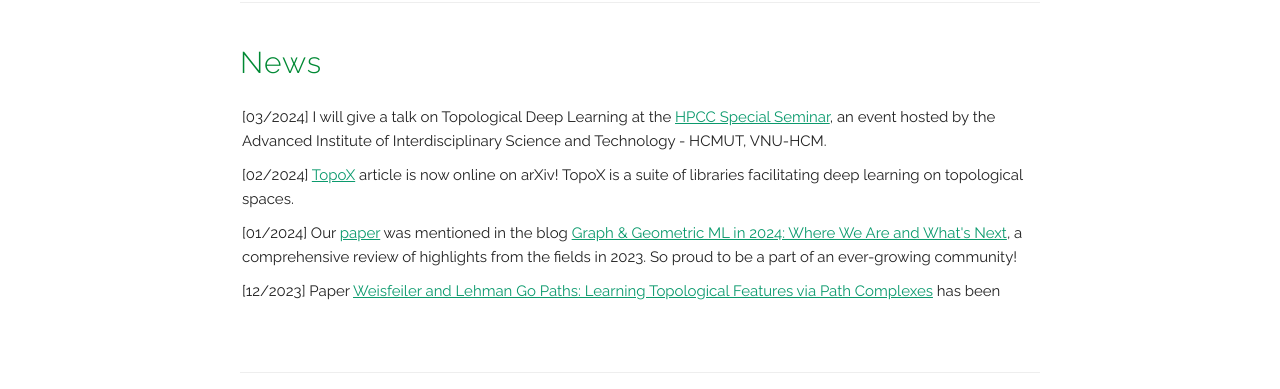
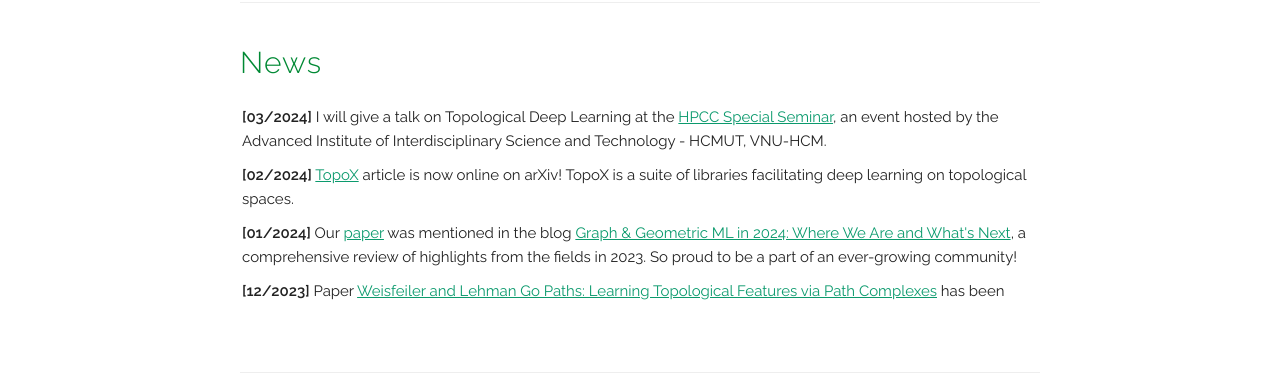
Before and after one commit to quang-truong/quang-truong.github.io, a Jekyll site: the page built from index.html, in a window 1280 px wide and 900 px high, scrolled down 541 px. Shown: the part 152-541 px from the top of the window. Built offline with Jekyll 4.4.1, drawn with Linux system fonts in a browser that asks for light colours; some web fonts are replaced; some of the changed text lies outside the part shown.

Commit message:
bold dates

```diff
--- a/index.html
+++ b/index.html
@@ -39,21 +39,21 @@ title: Home
   <h4>News</h4>
   <!-- <p> Scroll for older news </p> -->
   <UL style="list-style-type: none; padding: 2px; overflow-y: scroll; height:200px;">
-    <li> [03/2024]
+    <li> <b>[03/2024]</b>
       I will give a talk on Topological Deep Learning at the <a href="https://hpcc.vn/event/hpcc-special-seminar-decoding-computational-challenges/" target="_blank">HPCC Special Seminar</a>, an event hosted by the Advanced Institute
       of Interdisciplinary Science and Technology - HCMUT, VNU-HCM.
     </li>
-    <li> [02/2024]
+    <li> <b>[02/2024]</b>
       <a href="#selected-TopoX2024" onclick="switchToSelectedTab()">TopoX</a> article is now online on arXiv! TopoX is a suite of libraries facilitating deep learning on topological spaces.
     </li>
-    <li> [01/2024]
+    <li> <b>[01/2024]</b>
       Our <a href="#selected-WLPath2023" onclick="switchToSelectedTab()">paper</a> was mentioned in the
       blog <a href="https://towardsdatascience.com/graph-geometric-ml-in-2024-where-we-are-and-whats-next-part-i-theory-architectures-3af5d38376e1" target="_blank">Graph & Geometric ML in 2024: Where We Are and What's Next</a>,
       a comprehensive review of highlights from the fields in 2023. So proud to be a part of an ever-growing community!
-    <li> [12/2023]
+    <li> <b>[12/2023]</b>
        Paper <a href="#selected-WLPath2023" onclick="switchToSelectedTab()">Weisfeiler and Lehman Go Paths: Learning Topological Features via Path Complexes</a> has been accepted to AAAI 2024.
     </li>
-    <li> [09/2023]
+    <li> <b>[09/2023]</b>
        We are proud to contribute <a href="#selected-WLPath2023" onclick="switchToSelectedTab()">our research</a> to the <a href="https://github.com/pyt-team/TopoNetX" target="_blank">TopoNetX</a> initiative!
    </li>
     <!-- <li> [12/09/2023]
@@ -280,7 +280,7 @@ title: Home
 <!-- ========== TALKS ========== -->
 <div class="docs-section" id="talks">
   <h4>Talks</h4>
-    <UL style="list-style-type: none"> [03/2024]
+    <UL style="list-style-type: none"> <b>[03/2024]</b>
       Talk about <b>Topological Deep Learning</b> at <a href="https://hpcc.vn/event/hpcc-special-seminar-decoding-computational-challenges/" target="_blank">HPCC Special Seminar: Decoding Computational Challenges</a>, hosted by the
       Advanced Institute of Interdisciplinary Science and Technology - HCMUT, VNU-HCM.
     </UL>
@@ -290,7 +290,7 @@ title: Home
 <div class="docs-section" id="teaching">
   <h4>Teaching</h4>
   <UL style="list-style-type: none">
-    <li> [Winter 2024]
+    <li> <b>[Winter 2024]</b>
       <a href="https://engineering.dartmouth.edu/courses/engs96" target="_blank"> ENGS 96: Mathematics for Machine Learning </a> - Teaching Assistant, Dartmouth College.
     </li>
   </UL>
```
